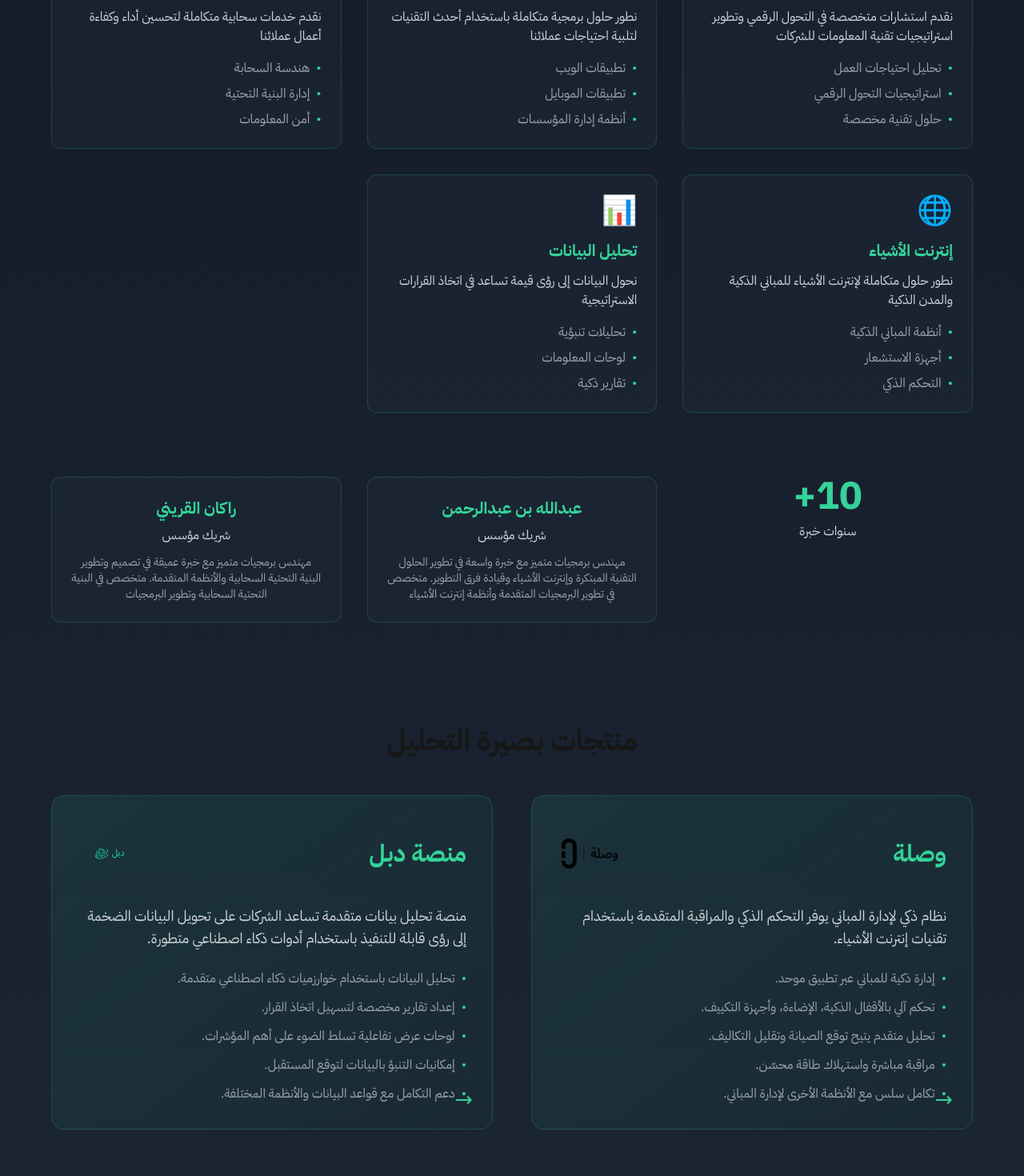
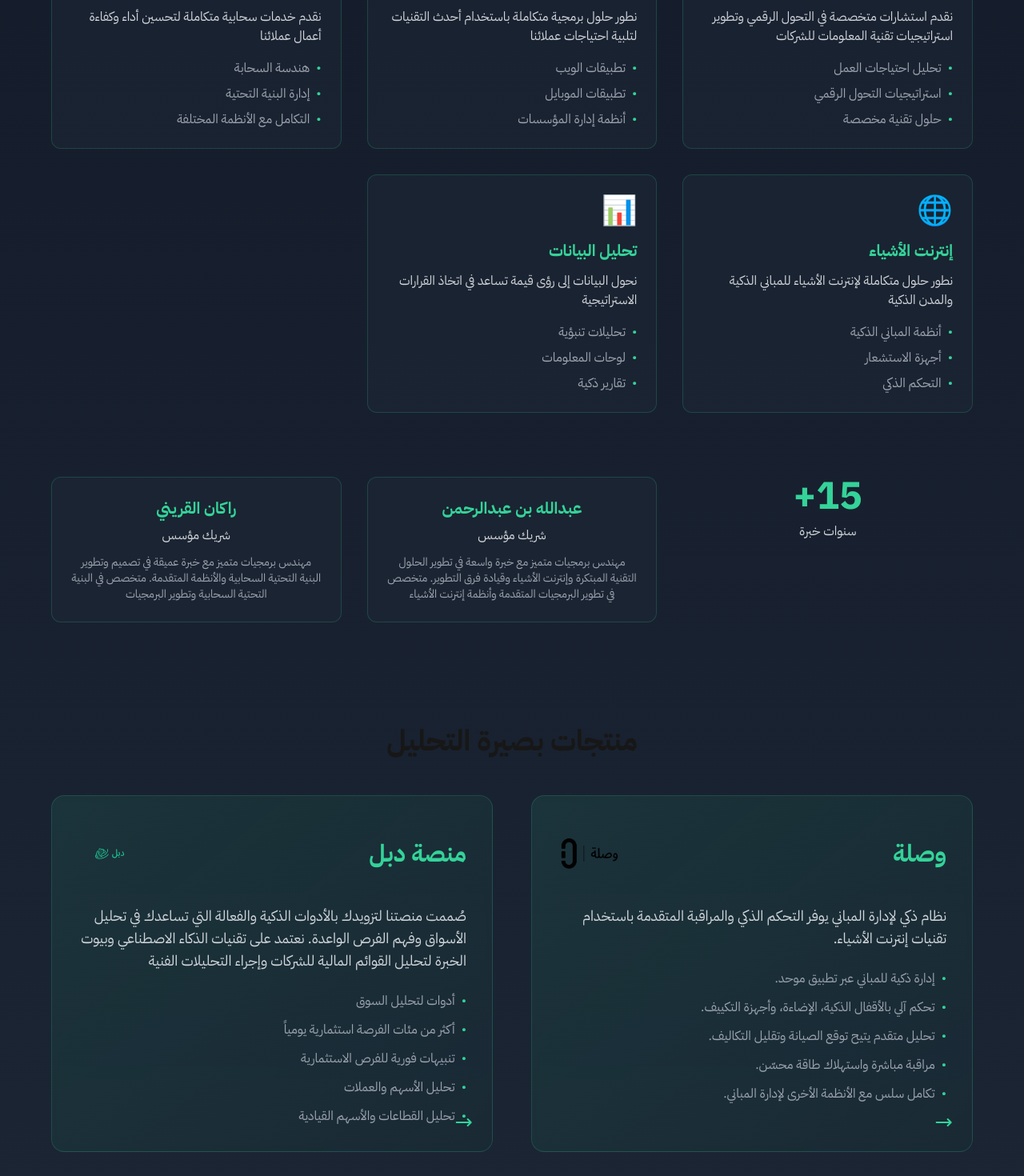
Before and after one commit to AbdullahBinabdullrahman/basirah, a Next.js app: page / in a window 1280 px wide. Shown: the part 920-2390 px from the top of the page at 80% size. Built offline with nearby package versions, Linux system fonts and the light colour scheme.

Commit message:
update index.tsx

```diff
--- a/src/pages/index.tsx
+++ b/src/pages/index.tsx
@@ -70,8 +70,7 @@ export default function Home() {
             {["عن الشركة", "المنتجات", "شركاؤنا", "اتصل بنا"].map((item) => (
               <motion.a
                 key={item}
-                href={`#${
-                  item === "عن الشركة"
+                href={`#${item === "عن الشركة"
                   ? "about"
                   : item === "المنتجات"
                     ? "products"
@@ -136,7 +135,7 @@ export default function Home() {
                   تحويل
                 </motion.span>
                 <motion.span
-                  className="block bg-gradient-to-r from-emerald-400 to-emerald-300 bg-clip-text text-transparent font-extrabold"
+                  className="block bg-gradient-to-r h-20 from-emerald-400 to-emerald-300 bg-clip-text text-transparent font-extrabold"
                   whileHover={{
                     scale: isMobile ? 1 : 1.05,
                     x: isMobile ? 10 : 0,
@@ -300,8 +299,7 @@ export default function Home() {
                 {[...Array(3)].map((_, i) => (
                   <motion.path
                     key={i}
-                    d={`M ${100 + i * 50} ${100 + i * 30} Q ${200 + i * 20} ${
-                      150 + i * 20
+                    d={`M ${100 + i * 50} ${100 + i * 30} Q ${200 + i * 20} ${150 + i * 20
                       }, ${300 + i * 30} ${200 + i * 40}`}
                     stroke="currentColor"
                     strokeWidth="2"
@@ -329,7 +327,7 @@ export default function Home() {
           <motion.h2
             initial={{ opacity: 0, y: 20 }}
             whileInView={{ opacity: 1, y: 0 }}
-            className="text-3xl md:text-4xl font-bold text-center mb-16"
+            className="text-3xl md:text-4xl font-bold text-center mb-16 text-emerald-400"
           >
             خدماتنا واختصاصاتنا
           </motion.h2>
@@ -377,7 +375,7 @@ export default function Home() {
                 features: [
                   "هندسة السحابة",
                   "إدارة البنية التحتية",
-                  "أمن المعلومات",
+                  "التكامل مع الأنظمة المختلفة",
                 ],
               },
               {
@@ -435,7 +433,7 @@ export default function Home() {
                 whileHover={{ scale: 1.1 }}
                 className="text-4xl md:text-5xl font-bold text-emerald-400 mb-2"
               >
-                10+
+                15+
               </motion.div>
               <div className="text-gray-300">سنوات خبرة</div>
             </motion.div>
@@ -493,13 +491,13 @@ export default function Home() {
             },
             {
               title: "منصة دبل",
-              desc: "منصة تحليل بيانات متقدمة تساعد الشركات على تحويل البيانات الضخمة إلى رؤى قابلة للتنفيذ باستخدام أدوات ذكاء اصطناعي متطورة.",
+              desc: "صُممت منصتنا لتزويدك بالأدوات الذكية والفعالة التي تساعدك في تحليل الأسواق وفهم الفرص الواعدة. نعتمد على تقنيات الذكاء الاصطناعي وبيوت الخبرة لتحليل القوائم المالية للشركات وإجراء التحليلات الفنية",
               features: [
-                "تحليل البيانات باستخدام خوارزميات ذكاء اصطناعي متقدمة.",
-                "إعداد تقارير مخصصة لتسهيل اتخاذ القرار.",
-                "لوحات عرض تفاعلية تسلط الضوء على أهم المؤشرات.",
-                "إمكانيات التنبؤ بالبيانات لتوقع المستقبل.",
-                "دعم التكامل مع قواعد البيانات والأنظمة المختلفة.",
+                " أدوات لتحليل السوق",
+                "أكثر من مئات الفرصة استثمارية يومياً",
+                " تنبيهات فورية للفرص الاستثمارية",
+                "تحليل الأسهم والعملات",
+                "تحليل القطاعات والأسهم القيادية",
               ],
               gradient: "from-emerald-300 to-emerald-400",
               link: "https://dblplat.co",
@@ -737,8 +735,8 @@ export default function Home() {
             <h4 className="font-bold mb-4">تواصل معنا</h4>
             <div className="space-y-2 text-gray-400">
               <p>الرياض، المملكة العربية السعودية</p>
-              <p style={{ direction: "ltr" }}>+966 566 723 503</p>
-              <p>info@baseerah.com</p>
+              <p style={{ direction: "ltr", float: "right" }}>+966 568 584 311</p>
+              <p>info@bassiratahlil.com</p>
             </div>
           </div>
 
```
Lines whose indentation alone changed are shown as unchanged.
